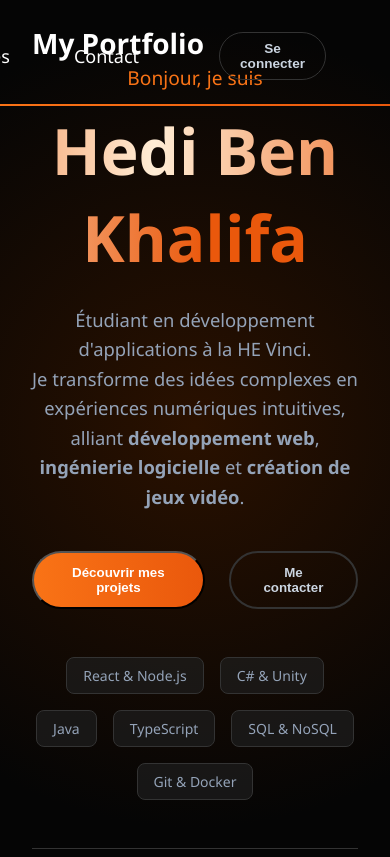
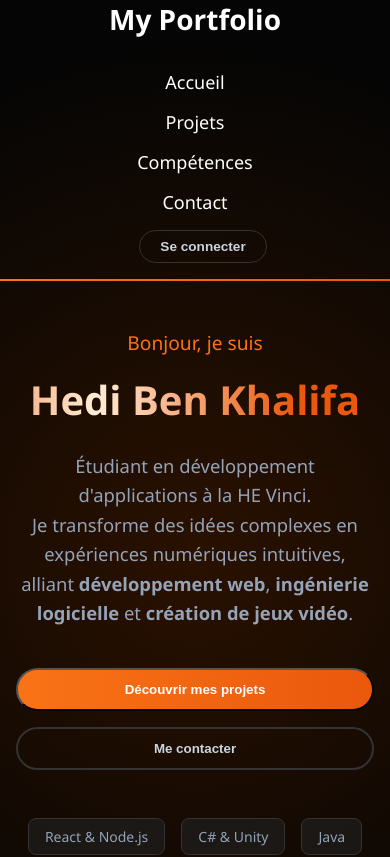
Before and after one commit to HediCaprio/My-Portfolio, a React (Vite) app: page / in a window 390 px wide. Shown: the top 857 px of the page. Built offline with nearby package versions, Linux system fonts and the light colour scheme.

Commit message:
Add responsive design for mobile devices

```diff
--- a/src/index.css
+++ b/src/index.css
@@ -594,3 +594,68 @@ body, html {
   border-width: 1px !important;
   margin-left: 1rem; margin-right: 0;
 }
+
+/* =========================================
+   RESPONSIVE DESIGN (Mobiles & Tablettes)
+   ========================================= */
+
+@media (max-width: 768px) {
+  /* Réduire la taille des grands titres */
+  .title {
+    font-size: 2.5rem !important;
+  }
+
+  /* Ajuster la barre de navigation */
+  .navbar {
+    position: relative !important;
+    flex-direction: column;
+    padding: 1rem !important;
+    gap: 1rem !important;
+    align-items: center !important;
+    justify-content: center !important;
+    text-align: center;
+  }
+
+  /* Retirer la position absolue du titre du portfolio pour éviter les chevauchements */
+  .aGauche {
+    position: relative !important;
+    top: 0 !important;
+    left: 0 !important;
+    text-align: center;
+    margin-bottom: 1rem !important;
+    display: block;
+  }
+
+  /* Centrer les éléments principaux */
+  .hero-content {
+    margin-top: 1rem !important;
+    padding: 0 1rem;
+  }
+
+  /* Réorganiser les boutons (l'un en dessous de l'autre) */
+  .cta-container {
+    flex-direction: column;
+    gap: 1rem;
+  }
+
+  /* Statistiques plus compactes */
+  .quick-stats {
+    flex-direction: column;
+    gap: 1.5rem;
+    padding-top: 1.5rem;
+  }
+
+  /* Ajuster l'espacement global */
+  .projects-wrapper, .skills-wrapper, .contact-wrapper {
+    padding: 0 1rem;
+  }
+
+  .main-content {
+    padding-top: 2rem !important;
+  }
+
+  .auth-card {
+    padding: 1.5rem;
+    margin: 1rem;
+  }
+}
```
